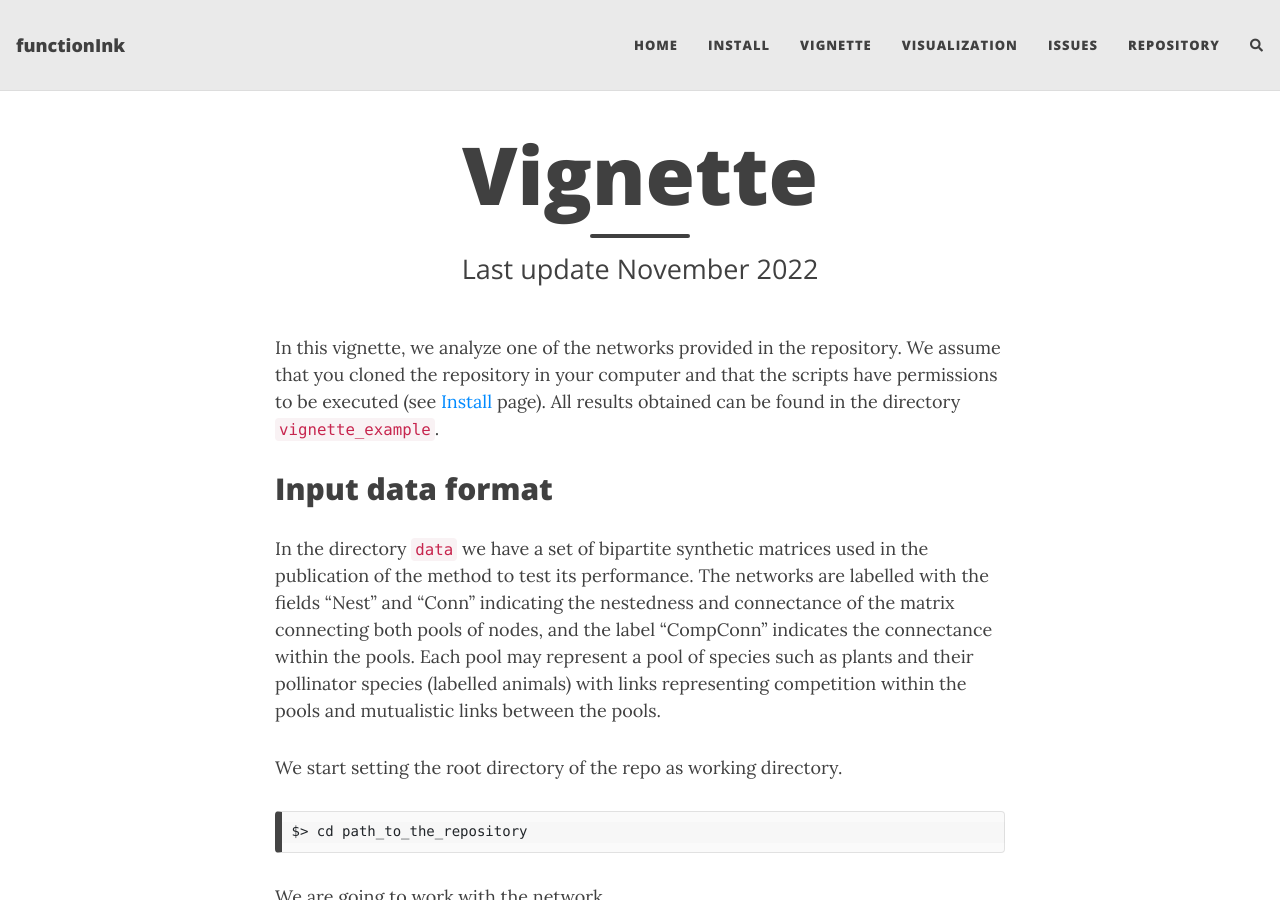
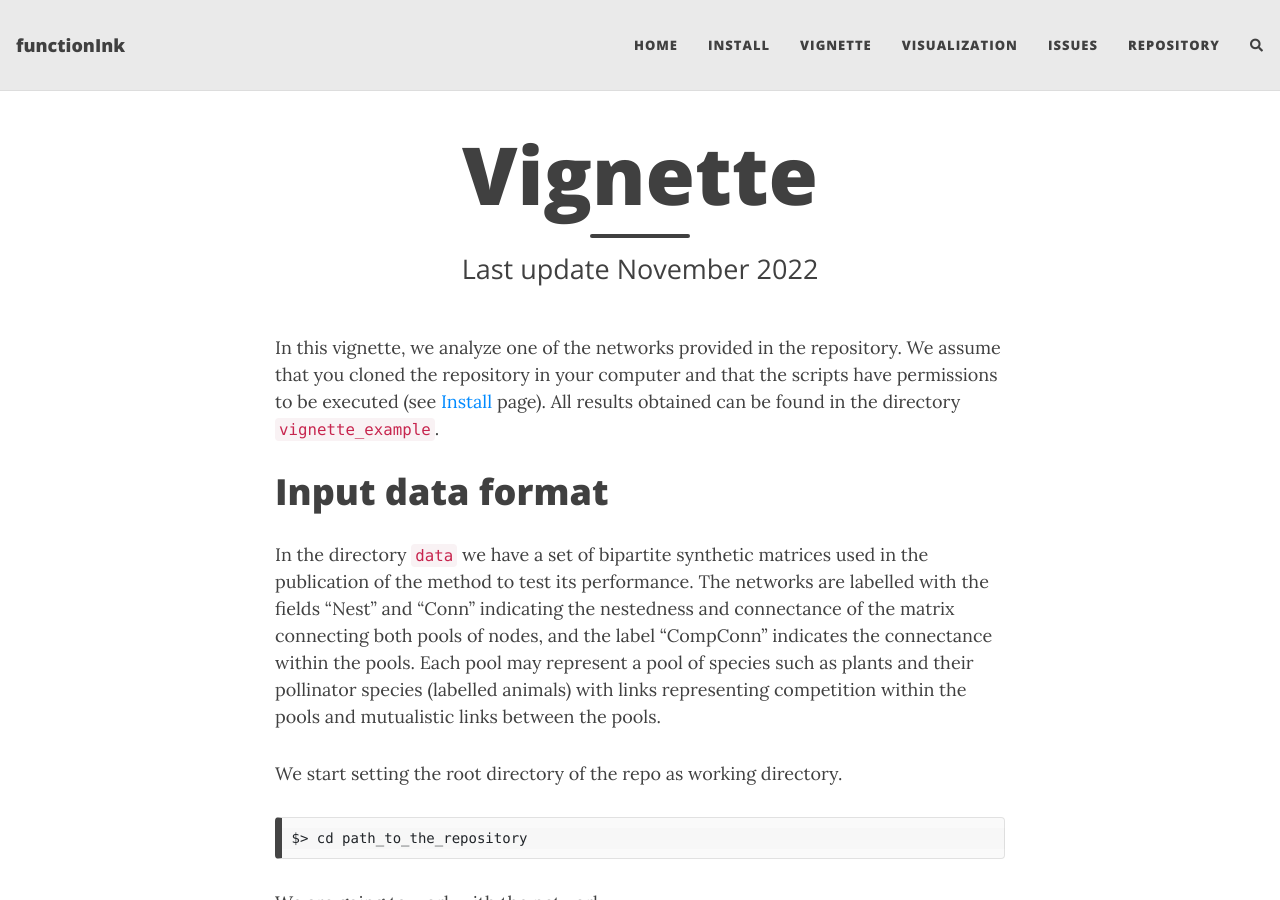
Before and after one commit to apascualgarcia/functionInk, a Jekyll site: the page built from docs/_pages/Vignette.md, in a window 1280 px wide and 900 px high. Built offline with Jekyll 4.4.1, drawn with Linux system fonts in a browser that asks for light colours; nearby versions of some CDN libraries; comment, search, counter and statistics services are not loaded.

Commit message:
modifying headers to make toc work

```diff
--- a/docs/_pages/Vignette.md
+++ b/docs/_pages/Vignette.md
@@ -12,7 +12,7 @@
 All results obtained can be found in the directory `vignette_example`.
 
 
-## Input data format
+# Input data format
 
 In the directory `data` we have a set of bipartite synthetic matrices used in the publication of the method to test its performance. The networks are labelled with the fields "Nest" and "Conn" indicating the nestedness and connectance of the matrix connecting both pools of nodes, and the label "CompConn" indicates the connectance within the pools. Each pool may represent a pool of species such as plants and their pollinator species (labelled animals) with links representing competition within the pools and mutualistic links between the pools.
 
@@ -60,16 +60,16 @@
 
 There are more complicated situations depending on whether the network is directed, etc. that can be formatted in different ways, please see the help page of the script [NodeSimilarity.pl](../help) for more details on the format.
 
-## Lazy pipeline
+# Lazy pipeline
 
 In the folder `scripts/analysisR` we provide a wrapper function (`run_pipeline.R`) that automatically performs the whole pipeline, allowing the user to specify most parameters. In addition, the script `nodeLinkage_pipeline.R` provides an example on how to use it. This is the same example discussed in the "Detailed pipeline" below. We recommend using this wrapper once the pipeline is understood. In particular, an explanation of the output files is provided in the section "Detailed pipeline".
 
 
-## Detailed pipeline
+# Detailed pipeline
 
 Here, we describe the different steps that the pipeline includes and how to execute the scripts and interpret the data step by step.
 
-### Similarity between nodes (`NodeSimilarity.pl`)
+## Similarity between nodes (`NodeSimilarity.pl`)
 We now start the search of communities by computing the similarity between nodes, considering the two formats discussed above. We start with the second format, in which we explicitly have a column for the type of interaction.
 
 Remember that the following commands have the root directory of the repo as working directory:
@@ -106,7 +106,7 @@
 
 where we have, the identities of nodeA and nodeB in the first two columns, the Tanimoto and Jaccard coefficients in columns 3 and 4, the number of shared neighbours in column 5, and the number of neighbours of nodeA and nodeB in columns 6 and 7.
 
-### Clustering nodes (`NodeLinkage.pl`)
+## Clustering nodes (`NodeLinkage.pl`)
 
 The next step is clustering nodes using any of the similarity metrics we computed. In a first run, we will cluster nodes until we have all of them clustered in a single cluster. This will allow us to compute the _partition density_ metrics, which we will use to determine the optimal partition, i.e. the optimal number of communities (clusters). The algorithm requires the original network and the similarity matrix we just computed as inputs, we run:
 
@@ -145,7 +145,7 @@
 
 This format will be repeated every time two clusters are joined. The second file `HistCompact-NL_Average_NoStop_$label` is a more compact description of the clustering, which basically includes the same quantities present in the line VALUES of the extended description, plus the _partition density_ values in the columns _Density_, _DensityInt_ and _DensityExt_, representing the total partition density, internal partition density, and external partition density. These are the quantities we will inspect to estimate the optimal partition.
 
-### Identifying the optimal partition (`extractPartDensity.R`).
+## Identifying the optimal partition (`extractPartDensity.R`).
 
 To analyze the partition density, it is provided in the directory `scripts/analysisR` a function (`extractPartDensity.R`) that extracts the value of the maxima for the three types of partition density quantities, the step in which these maxima are located, and optionally returns a plot with the values at each time step. To illustrate its usage, we also provide the script `nodeLinkage_analysis.R`. Using this method in our example, we obtain the following results:
 
@@ -160,7 +160,7 @@
 ![ Partition Densities](../../_images/Plot_PartitionDensityVsStep.png)
 
 
-### Obtaining communities
+## Obtaining communities
 
 We finally run the clustering with additional arguments to stop it at the desired point. We will select the step = 47, where the total partition density peaks:
 
```
